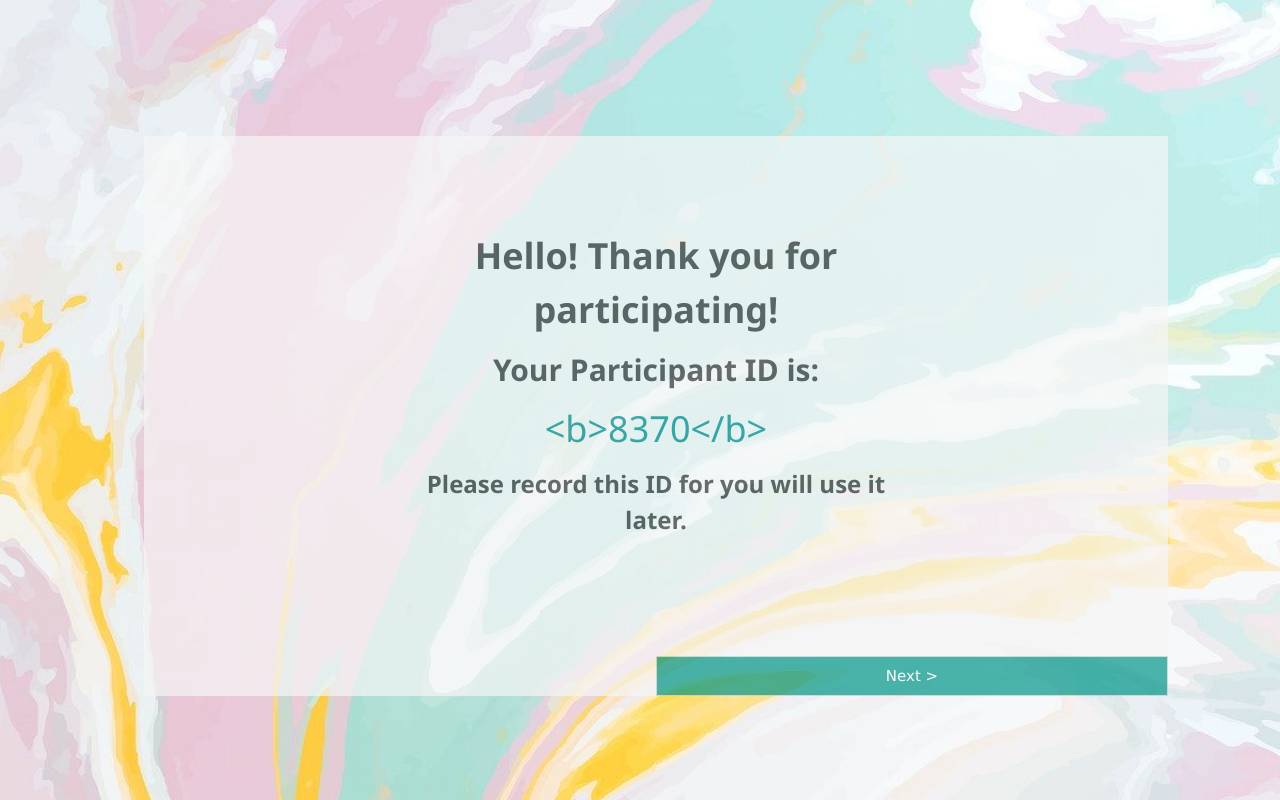
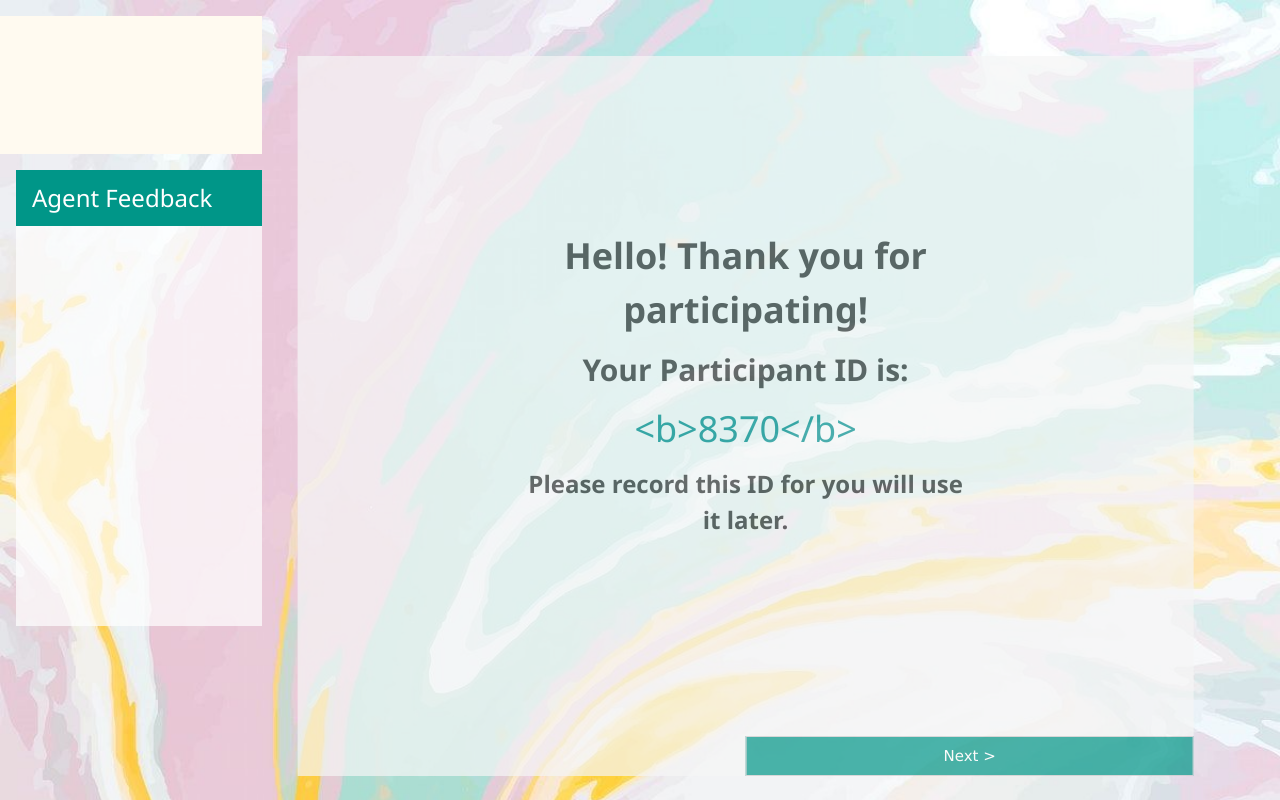
Before and after one commit to siyan-sylvia-li/EmoRiddler, a Flask app: page / in a window 1280 px wide. Run offline with Flask 2, Linux system fonts and the light colour scheme.

Commit message:
Added camera functionality

```diff
--- /dev/null
+++ b/static/css/chat.css
@@ -0,0 +1,71 @@
+{box-sizing: border-box;}
+
+/* Button used to open the chat form - fixed at the bottom of the page */
+.open-button {
+  background-color: #555;
+  color: white;
+  padding: 16px 20px;
+  border: none;
+  cursor: pointer;
+  opacity: 0.8;
+  position: fixed;
+  bottom: 23px;
+  right: 28px;
+  width: 280px;
+}
+
+/* The popup chat - hidden by default */
+.form-popup {
+  display: none;
+  position: fixed;
+  bottom: 0;
+  right: 15px;
+  border: 3px solid #f1f1f1;
+  z-index: 9;
+}
+
+/* Add styles to the form container */
+.form-container {
+  max-width: 300px;
+  padding: 10px;
+  background-color: white;
+}
+
+/* Full-width textarea */
+.form-container textarea {
+  width: 100%;
+  padding: 15px;
+  margin: 5px 0 22px 0;
+  border: none;
+  background: #f1f1f1;
+  resize: none;
+  min-height: 200px;
+}
+
+/* When the textarea gets focus, do something */
+.form-container textarea:focus {
+  background-color: #ddd;
+  outline: none;
+}
+
+/* Set a style for the submit/login button */
+.form-container .btn {
+  background-color: #4CAF50;
+  color: white;
+  padding: 16px 20px;
+  border: none;
+  cursor: pointer;
+  width: 100%;
+  margin-bottom:10px;
+  opacity: 0.8;
+}
+
+/* Add a red background color to the cancel button */
+.form-container .cancel {
+  background-color: red;
+}
+
+/* Add some hover effects to buttons */
+.form-container .btn:hover, .open-button:hover {
+  opacity: 1;
+}
--- a/templates/index.html
+++ b/templates/index.html
@@ -2,6 +2,7 @@
 <html>
 <head>
     <link rel="stylesheet" href="https://www.w3schools.com/w3css/4/w3.css">
+    <link rel="stylesheet" href="{{ url_for('static', filename='css/chat.css') }}">
     <style type="text/css">
         html, body {
             height: 100%;
@@ -13,20 +14,52 @@
     </style>
 </head>
 <body onload="setup()">
-    <div id="wrapper" style="background-image: url({{ url_for('static', filename='imgs/background.jpg') }}); background-repeat:no-repeat;
+<div id="wrapper" style="background-image: url({{ url_for('static', filename='imgs/background.jpg') }}); background-repeat:no-repeat;
             background-size:cover; width: 100%; height: 100%;">
-        <div class="w3-margin w3-center" style="width: 80vw; height: 70vh; background-color: whitesmoke; opacity: 70%;
-        position: fixed; top: 50%; left: 50%; transform: translate(-50%, -50%);">
-            <div style="position: fixed; top: 50%; left: 50%; transform: translate(-50%, -60%);" id="display-content"></div>
-            <div class="w3-bar w3-block w3-display-bottommiddle" style="width: 100%;">
-                <button class="w3-block w3-button w3-bar-item w3-teal w3-border w3-hide" id="prev" style="width: 50%" onclick="movePage(-1)">< Previous</button>
-                <button class="w3-block w3-button w3-bar-item w3-teal w3-border w3-right" id="next" style="width: 50%" onclick="movePage(1)">Next ></button>
+    <div id="container" style="display: inline-block;">
+        <div class="w3-container w3-margin-bottom w3-margin-top" style="background-color: floralwhite">
+            <video autoplay="true" id="videoElement" class= "w3-center w3-margin-top"
+                   style="width: 18vw; height: auto;"></video>
+        </div>
+        <div class="w3-margin-left">
+            <div class="w3-container w3-teal">
+                <h3>Agent Feedback</h3>
+            </div>
+            <div class="w3-container w3-white" style="opacity: 70%; height: 50vh">
+                <div id="feedback-content"></div>
             </div>
         </div>
 
     </div>
+    <div class="w3-margin w3-center" style="width: 70vw; height: 90vh; background-color: whitesmoke; opacity: 70%;
+        position: fixed; top: 50%; left: 50%; transform: translate(-40%, -50%); display: inline-block">
+        <div style="position: fixed; top: 50%; left: 50%; transform: translate(-50%, -60%);" id="display-content"></div>
+        <div class="w3-bar w3-block w3-display-bottommiddle" style="width: 100%;">
+            <button class="w3-block w3-button w3-bar-item w3-teal w3-border w3-hide" id="prev" style="width: 50%"
+                    onclick="movePage(-1)">< Previous
+            </button>
+            <button class="w3-block w3-button w3-bar-item w3-teal w3-border w3-right" id="next" style="width: 50%"
+                    onclick="movePage(1)">Next >
+            </button>
+        </div>
+    </div>
+
+</div>
 <script src="https://ajax.googleapis.com/ajax/libs/jquery/1.12.0/jquery.min.js"></script>
 <script type="text/javascript" src="{{ url_for('static', filename='js/setup.js') }}"></script>
 <script type="text/javascript" src="{{ url_for('static', filename='js/advancePage.js') }}"></script>
+<script>
+    var video = document.querySelector("#videoElement");
+
+    if (navigator.mediaDevices.getUserMedia) {
+        navigator.mediaDevices.getUserMedia({video: true})
+            .then(function (stream) {
+                video.srcObject = stream;
+            })
+            .catch(function (err0r) {
+                console.log("Something went wrong!");
+            });
+    }
+</script>
 </body>
 </html>
```
Also changed, not shown: 2 other files.
